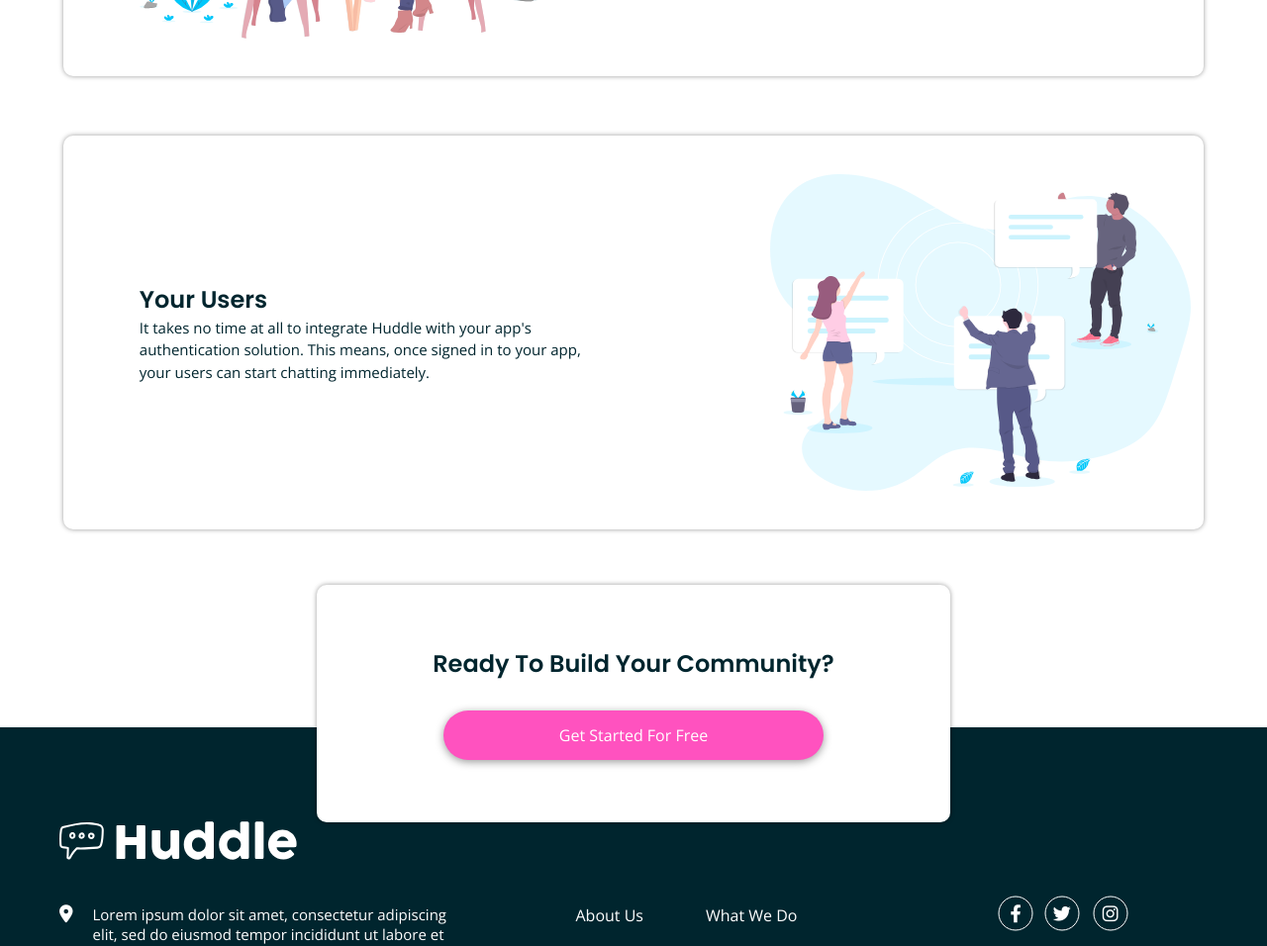
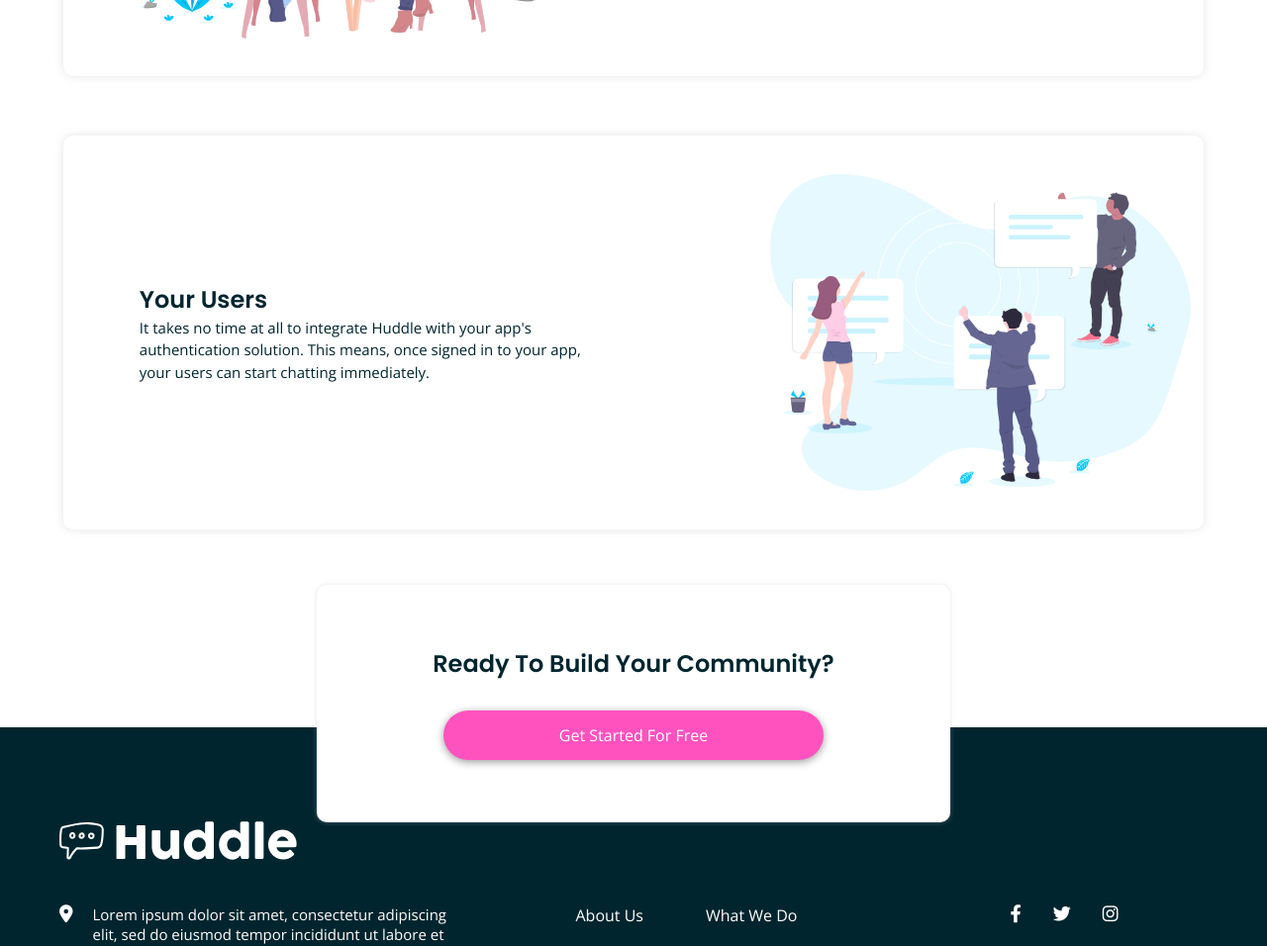
Before and after one commit to Bested101/Huddle-landing-page-with-alternating-feature-blocks, a plain HTML site: page index.html in a window 1280 px wide. Shown: the part 1480-2436 px from the top of the page at 99% size. Drawn offline with nearby package versions, Linux system fonts and the light colour scheme.

Commit message:
Add files via upload

```diff
--- a/CSS/index.css
+++ b/CSS/index.css
@@ -144,7 +144,7 @@ section{
   gap: 30px;
   flex-direction: row-reverse;
   border-radius: 10px;
-  box-shadow: 0 0 5px 0px rgba(0, 0, 0, 0.4);
+  box-shadow: 0 0 10px 0px rgba(189, 189, 189, 0.4);
 }
 section p{
   color: var(--Dark-Cyan);
@@ -187,7 +187,7 @@ footer .start{
   align-items: center;
   flex-flow: column wrap;
   gap: 30px;
-  box-shadow: 0 0 5px 0px rgba(0, 0, 0, 0.4) ;
+  box-shadow: 0 0 5px 0px rgba(189, 189, 189, 0.4) ;
   justify-content: center;
 }
 footer{
@@ -231,7 +231,7 @@ footer{
   position: relative;
   z-index: 2;
 }
-.media i div{
+.media i span{
   content: "";
   position: absolute;
   top: 50%;
```
